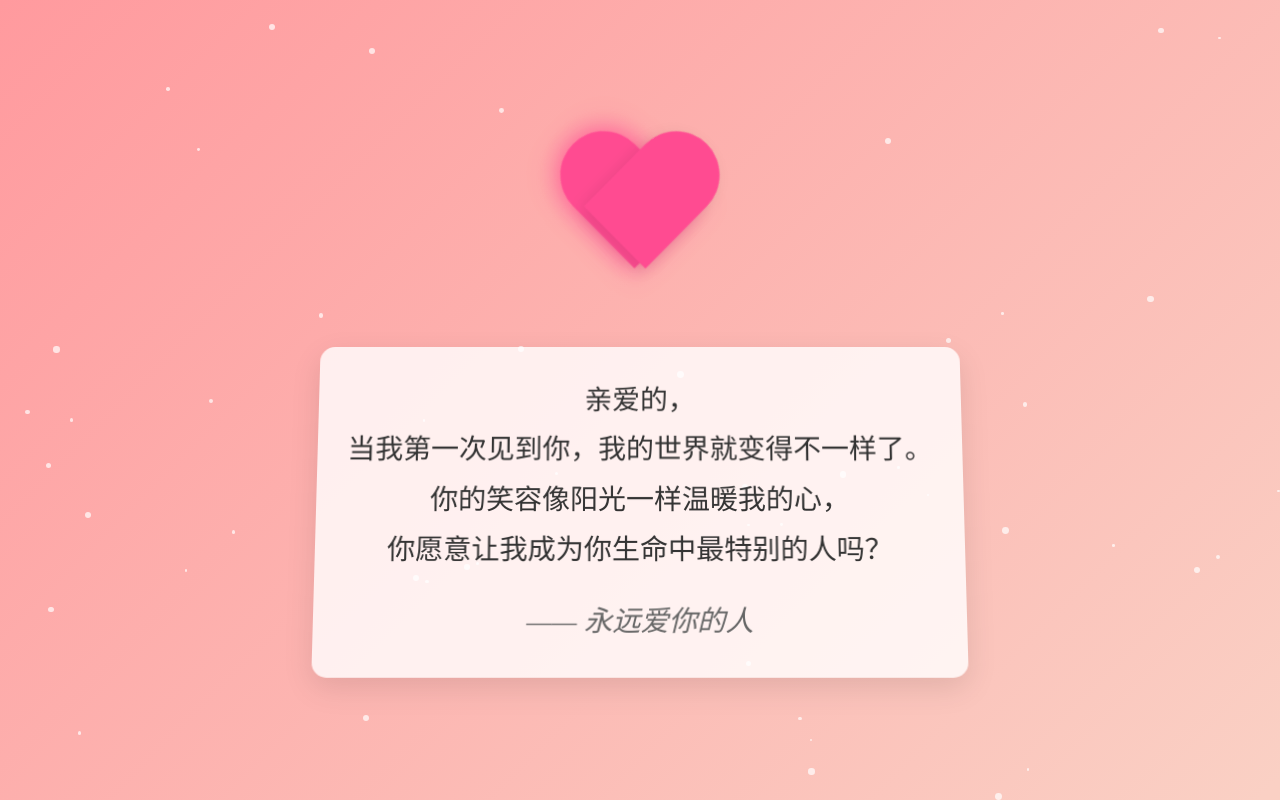
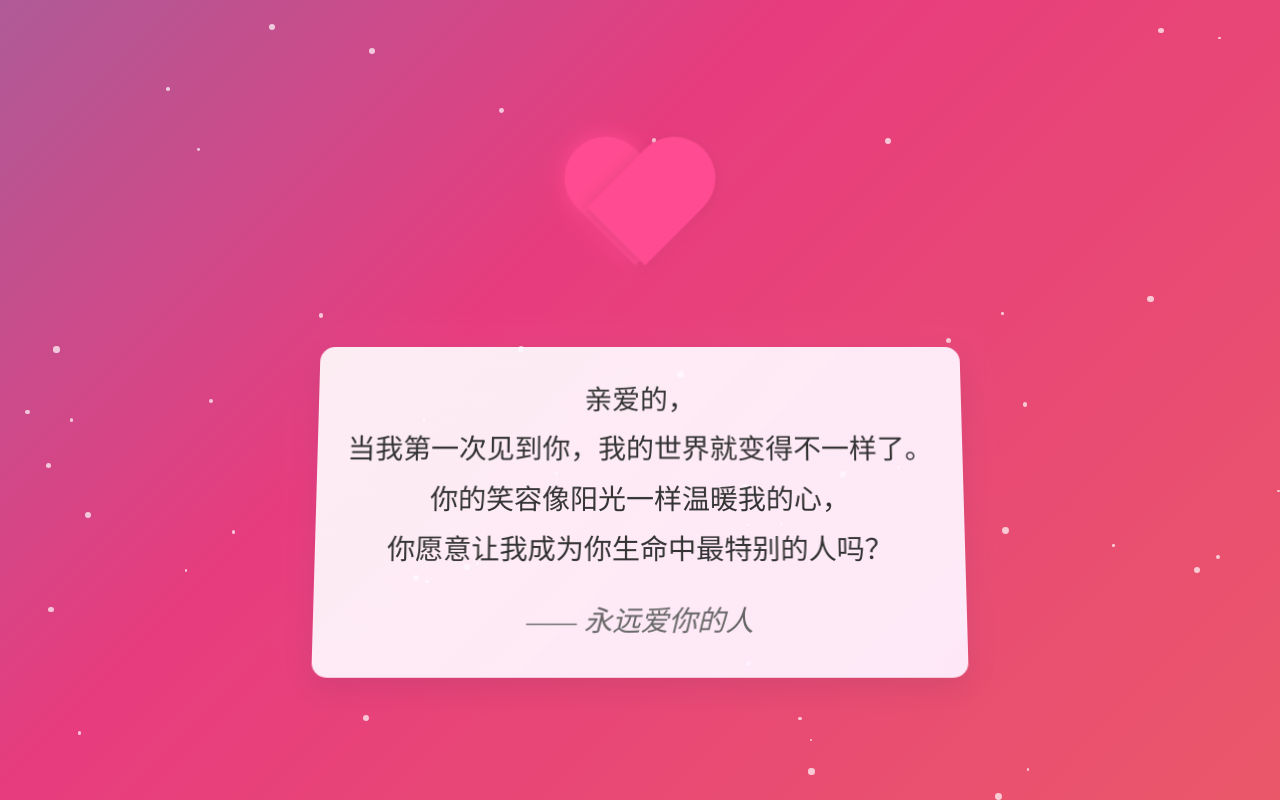
Before and after one commit to xiaoweiruby/love-confession-page, a plain HTML site: page index.html in a window 1280 px wide. Drawn offline with Linux system fonts and the light colour scheme.

Commit message:
eidt html

```diff
--- a/index.html
+++ b/index.html
@@ -12,8 +12,15 @@
             flex-direction: column;
             align-items: center;
             justify-content: center;
-            background: linear-gradient(135deg, #ff9a9e 0%, #fad0c4 99%, #fad0c4 100%);
+            background: linear-gradient(-45deg, #ee7752, #e73c7e, #23a6d5, #23d5ab);
+            background-size: 400% 400%;
+            animation: gradientBG 15s ease infinite;
             overflow: hidden;
+        }
+        @keyframes gradientBG {
+            0% { background-position: 0% 50%; }
+            50% { background-position: 100% 50%; }
+            100% { background-position: 0% 50%; }
         }
         /* 粒子背景效果 */
         .particle {
@@ -30,7 +37,14 @@
             height: 150px;
             margin: 20px auto;
             transform-style: preserve-3d;
-            animation: floatHeart 3s ease-in-out infinite;
+            animation: floatHeart 3s ease-in-out infinite, heartbeat 1.5s ease-in-out infinite;
+        }
+        @keyframes heartbeat {
+            0%, 100% { transform: scale(1); }
+            14% { transform: scale(1.1); }
+            28% { transform: scale(1); }
+            42% { transform: scale(1.1); }
+            70% { transform: scale(1); }
         }
         .heart:before, .heart:after {
             content: '';
@@ -58,12 +72,34 @@
             padding: 0 20px;
             max-width: 800px;
             line-height: 1.8;
-            background: rgba(255, 255, 255, 0.8);
+            background: linear-gradient(135deg, rgba(255,255,255,0.9), rgba(255,240,255,0.95));
             padding: 30px;
             border-radius: 15px;
-            box-shadow: 0 10px 30px rgba(0,0,0,0.1);
+            box-shadow: 0 10px 30px rgba(0,0,0,0.1), 0 0 40px rgba(255,105,180,0.2);
             transform: perspective(1000px) rotateX(5deg);
             transition: all 0.5s ease;
+            position: relative;
+            overflow: hidden;
+        }
+        .message::before {
+            content: '';
+            position: absolute;
+            top: -50%;
+            left: -50%;
+            width: 200%;
+            height: 200%;
+            background: linear-gradient(
+                to bottom,
+                rgba(255,255,255,0) 0%,
+                rgba(255,255,255,0.3) 50%,
+                rgba(255,255,255,0) 100%
+            );
+            transform: rotate(30deg);
+            animation: shine 6s infinite;
+        }
+        @keyframes shine {
+            0% { transform: translateX(-100%) rotate(30deg); }
+            20%, 100% { transform: translateX(100%) rotate(30deg); }
         }
         .message:hover {
             transform: perspective(1000px) rotateX(0deg) scale(1.02);
@@ -140,6 +176,17 @@
             }
         };
 
+        // 增强粒子交互效果 - 跟随鼠标移动
+        document.addEventListener('mousemove', (e) => {
+            const x = e.clientX / window.innerWidth - 0.5;
+            const y = e.clientY / window.innerHeight - 0.5;
+            const particles = document.querySelectorAll('.particle');
+            particles.forEach(particle => {
+                const speed = Math.random() * 2 + 1;
+                particle.style.transform = `translate(${x * speed}px, ${y * speed}px`;
+            });
+        });
+
         // 页面加载完成后初始化
         window.addEventListener('load', createParticles);
     </script>
```
